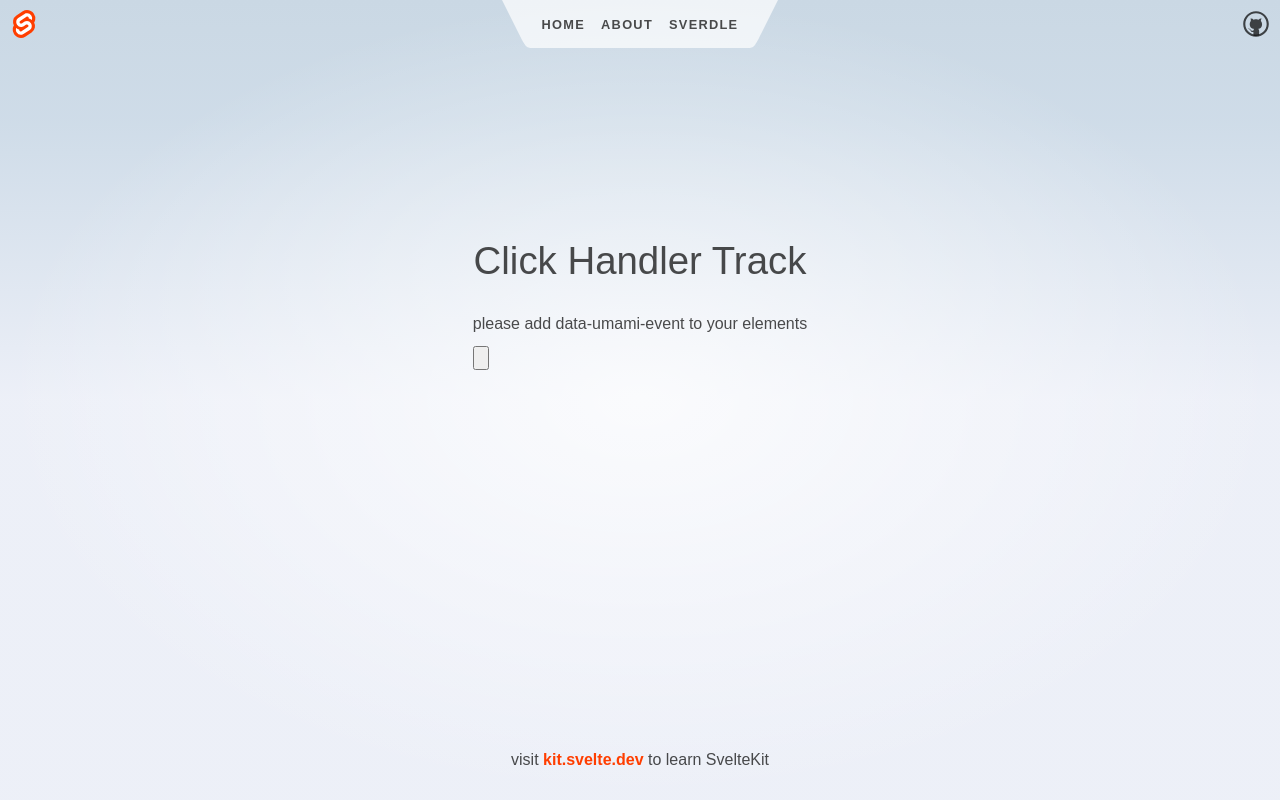
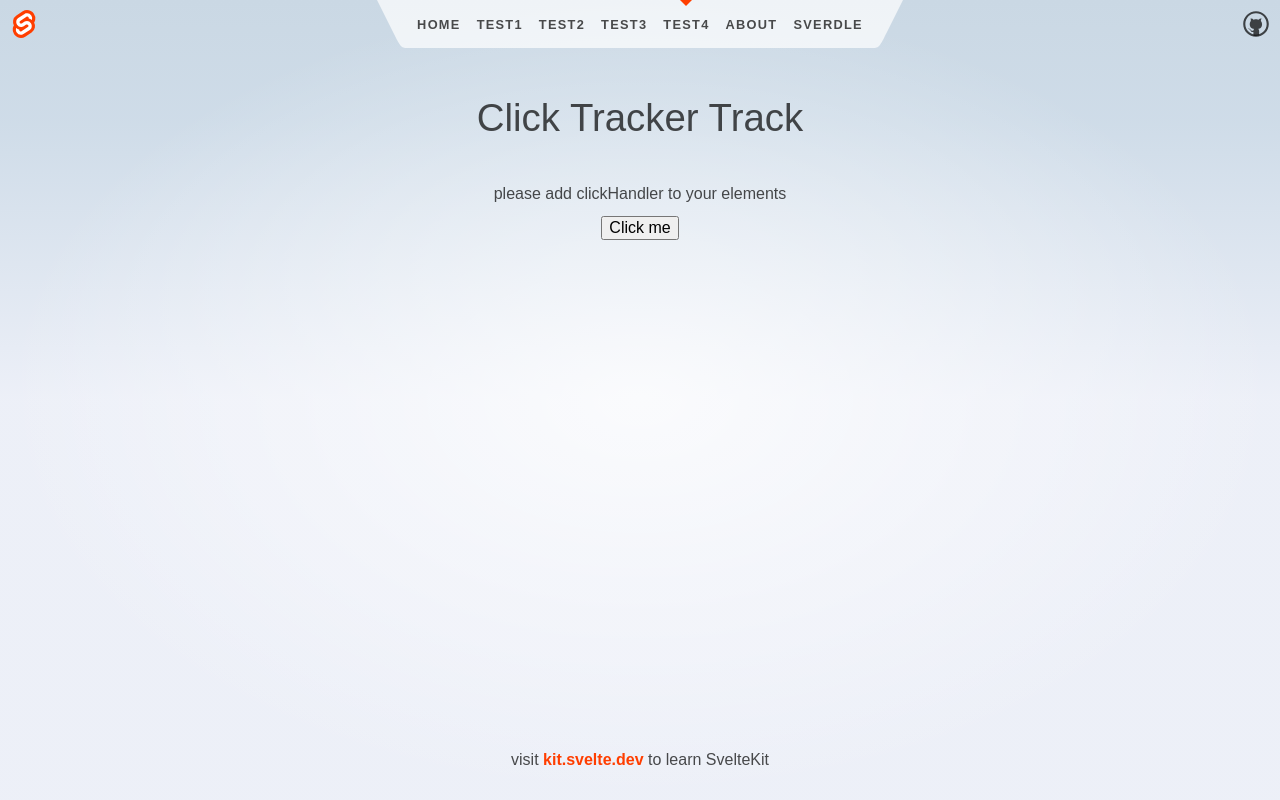
Before and after one commit to SaschaLucius/svelte-umami, a SvelteKit app: page /button-clickTracker-test in a window 1280 px wide. Built offline with nearby package versions, Linux system fonts and the light colour scheme.

Commit message:
add tests

```diff
--- a/src/routes/Header.svelte
+++ b/src/routes/Header.svelte
@@ -18,6 +18,18 @@
 		<ul>
 			<li aria-current={$page.url.pathname === '/' ? 'page' : undefined}>
 				<a href="/">Home</a>
+			</li>
+			<li aria-current={$page.url.pathname === '/advancedConfiguration-test' ? 'page' : undefined}>
+				<a href="/advancedConfiguration-test">Test1</a>
+			</li>
+			<li aria-current={$page.url.pathname === '/button-auto-test' ? 'page' : undefined}>
+				<a href="/button-auto-test">Test2</a>
+			</li>
+			<li aria-current={$page.url.pathname === '/button-clickHandler-test' ? 'page' : undefined}>
+				<a href="/button-clickHandler-test">Test3</a>
+			</li>
+			<li aria-current={$page.url.pathname === '/button-clickTracker-test' ? 'page' : undefined}>
+				<a href="/button-clickTracker-test">Test4</a>
 			</li>
 			<li aria-current={$page.url.pathname === '/about' ? 'page' : undefined}>
 				<a href="/about">About</a>
--- a/src/routes/button-auto-test/+page.svelte
+++ b/src/routes/button-auto-test/+page.svelte
@@ -20,11 +20,7 @@
 
 	<h2>please add data-umami-event to your elements</h2>
 
-	<button data-umami-event="button pressed">
-		<svg aria-hidden="true" viewBox="0 0 1 1">
-			<path d="M0,0.5 L1,0.5" />
-		</svg>
-	</button>
+	<button data-umami-event="button pressed"> Click me </button>
 </section>
 
 <style>
--- a/src/routes/button-clickHandler-test/+page.svelte
+++ b/src/routes/button-clickHandler-test/+page.svelte
@@ -22,11 +22,7 @@
 
 	<h2>please add data-umami-event to your elements</h2>
 
-	<button on:click={(e) => handleClick(e, 'button pressed')}>
-		<svg aria-hidden="true" viewBox="0 0 1 1">
-			<path d="M0,0.5 L1,0.5" />
-		</svg>
-	</button>
+	<button on:click={(e) => handleClick(e, 'button pressed')}> Click me </button>
 </section>
 
 <style>
--- a/src/routes/button-clickTracker-test/+page.svelte
+++ b/src/routes/button-clickTracker-test/+page.svelte
@@ -14,20 +14,15 @@
 		'data-auto-track': false
 	}}
 />
+<UmamiTrackClick name="element clicked">
+	<section>
+		<h1>Click Tracker Track</h1>
 
-<section>
-	<UmamiTrackClick name="element clicked">
-		<h1>Click Handler Track</h1>
+		<h2>please add clickHandler to your elements</h2>
 
-		<h2>please add data-umami-event to your elements</h2>
-
-		<button on:click={(e) => handleClick(e, 'button pressed')}>
-			<svg aria-hidden="true" viewBox="0 0 1 1">
-				<path d="M0,0.5 L1,0.5" />
-			</svg>
-		</button>
-	</UmamiTrackClick>
-</section>
+		<button on:click={(e) => handleClick(e, 'button pressed')}> Click me </button>
+	</section>
+</UmamiTrackClick>
 
 <style>
 	section {
```
Also changed, not shown: src/routes/advancedConfiguration-test/+page.svelte (+2 -6 lines).
